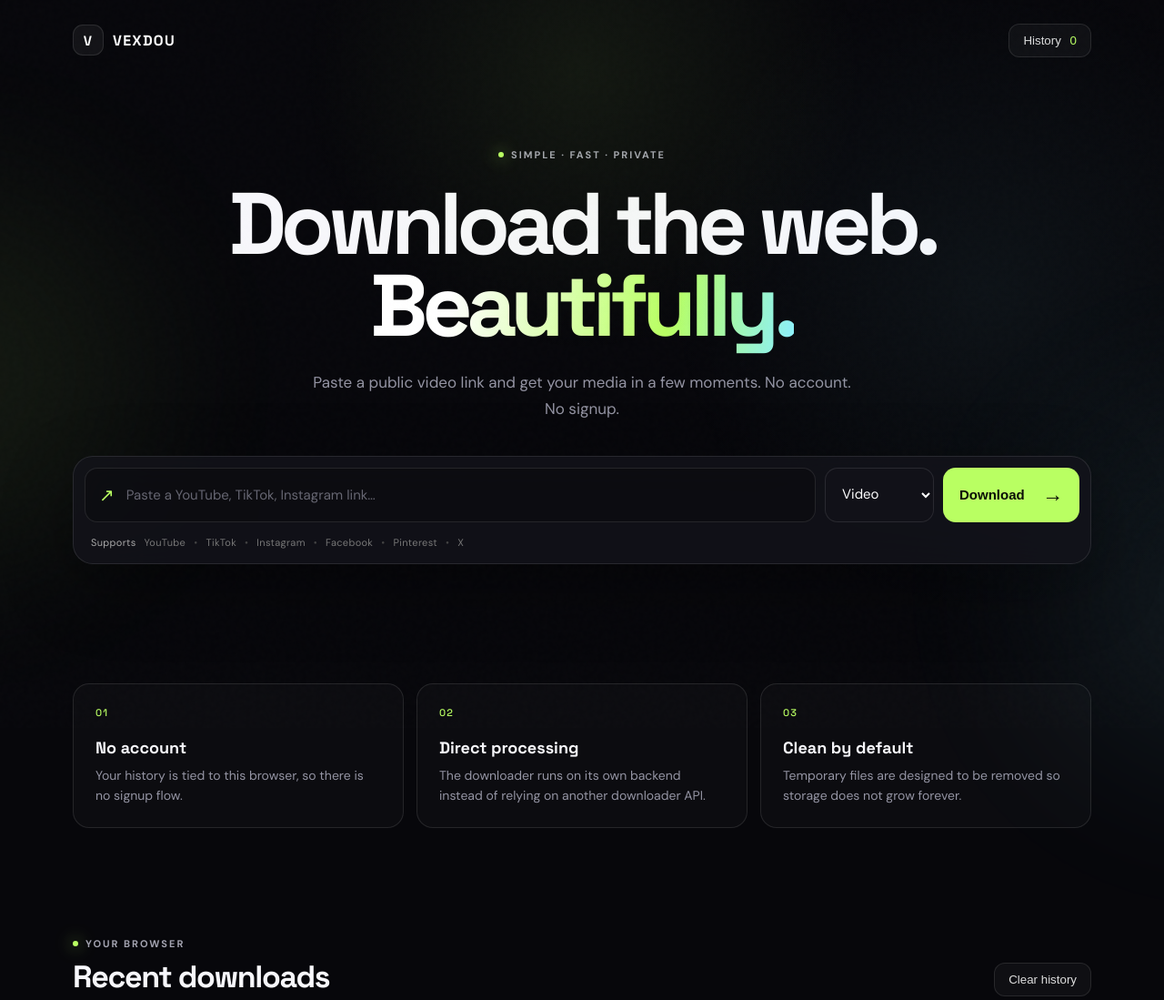
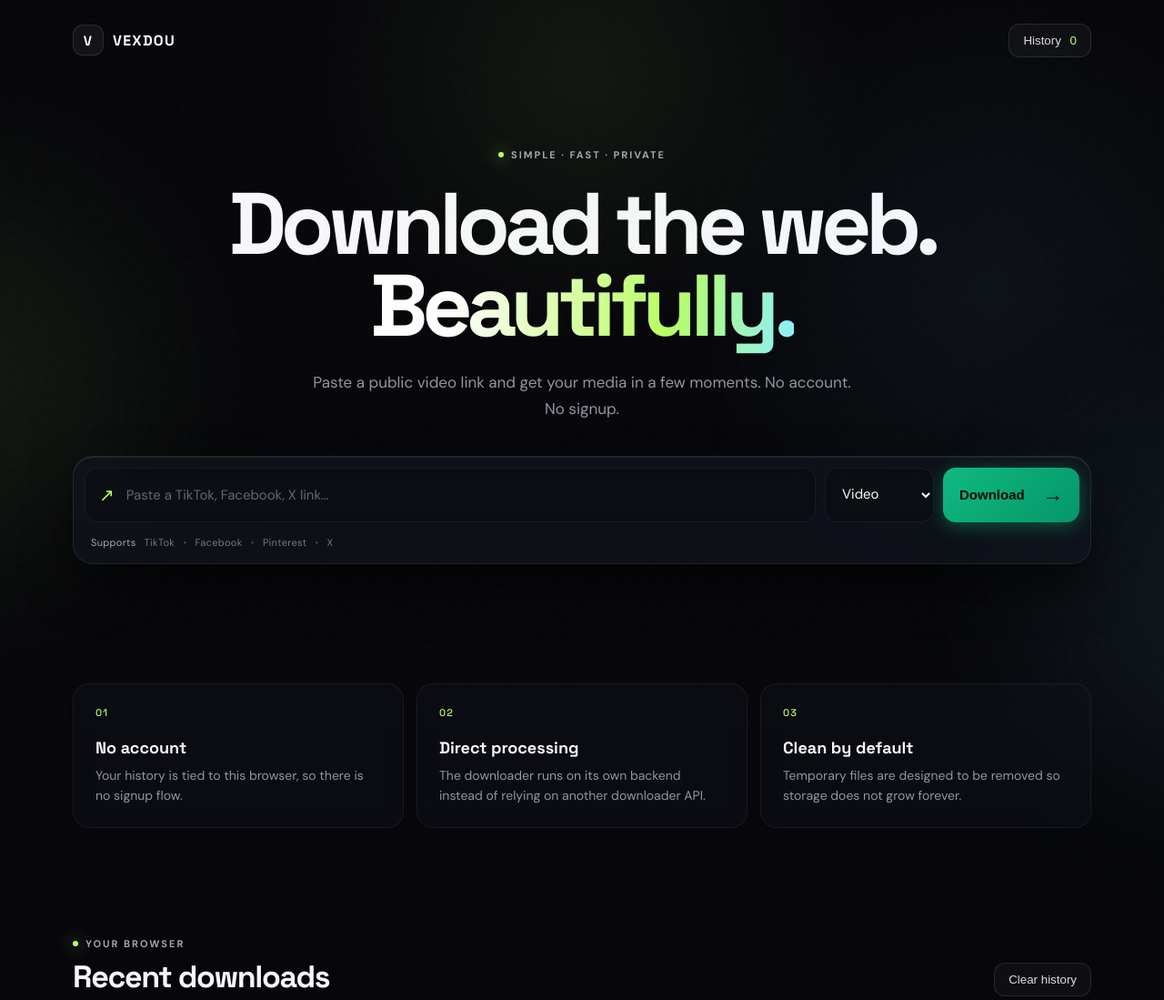
Before and after one commit to vexdou/Website, a FastAPI app: page / in a window 1280 px wide. Shown: the top 1099 px of the page at 91% size. Run offline with FastAPI, Linux system fonts and the light colour scheme; data that the repository does not hold is empty; some libraries are stand-ins or nearby versions.

Commit message:
Update index.html

```diff
--- a/templates/index.html
+++ b/templates/index.html
@@ -27,38 +27,38 @@
       <h1>Download the web.<br><em>Beautifully.</em></h1>
       <p class="hero-copy">Paste a public video link and get your media in a few moments. No account. No signup.</p>
 
-      <div class="downloader-card">
+      <div class="downloader-card" style="background: rgba(18, 22, 31, 0.65); backdrop-filter: blur(25px); -webkit-backdrop-filter: blur(25px); border: 1px solid rgba(255, 255, 255, 0.08); box-shadow: 0 25px 50px rgba(0,0,0,0.5), inset 0 1px 0 rgba(255,255,255,0.1);">
         <div class="input-row">
-          <div class="input-shell">
+          <div class="input-shell" style="background: rgba(10, 12, 16, 0.6); border: 1px solid rgba(255, 255, 255, 0.06); backdrop-filter: blur(10px);">
             <span class="link-icon">↗</span>
-            <input id="urlInput" type="url" autocomplete="off" placeholder="Paste a YouTube, TikTok, Instagram link…" />
+            <input id="urlInput" type="url" autocomplete="off" placeholder="Paste a TikTok, Facebook, X link…" />
             <button id="clearBtn" class="clear" hidden>×</button>
           </div>
-          <select id="kind">
+          <select id="kind" style="background: rgba(10, 12, 16, 0.6); border: 1px solid rgba(255, 255, 255, 0.06); color: #fff; backdrop-filter: blur(10px);">
             <option value="video">Video</option>
             <option value="audio">MP3</option>
           </select>
-          <button id="downloadBtn" class="download-btn"><span>Download</span><b>→</b></button>
+          <button id="downloadBtn" class="download-btn" style="background: linear-gradient(135deg, #10b981 0%, #059669 100%); box-shadow: 0 4px 20px rgba(16, 185, 129, 0.4);"><span>Download</span><b>→</b></button>
         </div>
         <div class="supported">
           <span>Supports</span>
-          <span>YouTube</span><i>•</i><span>TikTok</span><i>•</i><span>Instagram</span><i>•</i><span>Facebook</span><i>•</i><span>Pinterest</span><i>•</i><span>X</span>
+          <span>TikTok</span><i>•</i><span>Facebook</span><i>•</i><span>Pinterest</span><i>•</i><span>X</span>
         </div>
       </div>
 
       <div id="status" class="status" aria-live="polite"></div>
 
-      <!-- Active Video Preview Card (Marka uu video soo dego wuxuu ka muuqdaa halkaan) -->
-      <div id="previewCard" class="preview-card" style="display:none; margin-top: 24px; background: rgba(22, 27, 34, 0.8); border: 1px solid rgba(255, 255, 255, 0.1); border-radius: 16px; padding: 16px; backdrop-filter: blur(10px); text-align: left;">
+      <!-- Active Video Preview Card -->
+      <div id="previewCard" class="preview-card" style="display:none; margin-top: 24px; background: rgba(18, 22, 31, 0.75); border: 1px solid rgba(255, 255, 255, 0.08); border-radius: 20px; padding: 18px; backdrop-filter: blur(25px); -webkit-backdrop-filter: blur(25px); box-shadow: 0 20px 40px rgba(0,0,0,0.4); text-align: left;">
         <video id="videoPreview" controls playsinline style="width: 100%; max-height: 380px; border-radius: 12px; background: #000;"></video>
         <div id="previewMeta" style="margin-top: 12px;"></div>
       </div>
     </section>
 
     <section class="features wrap">
-      <article><div class="feature-icon">01</div><h3>No account</h3><p>Your history is tied to this browser, so there is no signup flow.</p></article>
-      <article><div class="feature-icon">02</div><h3>Direct processing</h3><p>The downloader runs on its own backend instead of relying on another downloader API.</p></article>
-      <article><div class="feature-icon">03</div><h3>Clean by default</h3><p>Temporary files are designed to be removed so storage does not grow forever.</p></article>
+      <article style="background: rgba(18, 22, 31, 0.4); border: 1px solid rgba(255, 255, 255, 0.06); backdrop-filter: blur(15px); border-radius: 18px;"><div class="feature-icon">01</div><h3>No account</h3><p>Your history is tied to this browser, so there is no signup flow.</p></article>
+      <article style="background: rgba(18, 22, 31, 0.4); border: 1px solid rgba(255, 255, 255, 0.06); backdrop-filter: blur(15px); border-radius: 18px;"><div class="feature-icon">02</div><h3>Direct processing</h3><p>The downloader runs on its own backend instead of relying on another downloader API.</p></article>
+      <article style="background: rgba(18, 22, 31, 0.4); border: 1px solid rgba(255, 255, 255, 0.06); backdrop-filter: blur(15px); border-radius: 18px;"><div class="feature-icon">03</div><h3>Clean by default</h3><p>Temporary files are designed to be removed so storage does not grow forever.</p></article>
     </section>
 
     <section id="historySection" class="history wrap">
@@ -73,11 +73,11 @@
   </main>
 
   <!-- Video Player Modal for History Playback -->
-  <div id="playerModal" class="modal" style="display:none; position:fixed; top:0; left:0; width:100%; height:100%; background:rgba(0,0,0,0.85); z-index:1000; align-items:center; justify-content:center; padding:20px;">
-    <div class="modal-content" style="background:#161b22; border:1px solid #30363d; padding:20px; border-radius:16px; max-width:500px; width:100%; position:relative;">
-      <button id="closeModal" class="close-modal" style="position:absolute; top:12px; right:12px; background:none; border:none; color:#fff; font-size:22px; cursor:pointer;">×</button>
-      <video id="modalVideo" controls playsinline style="width:100%; border-radius:12px; background:#000; margin-top:10px;"></video>
-      <h3 id="modalTitle" style="color:#fff; font-size:14px; margin-top:12px; word-break:break-all;"></h3>
+  <div id="playerModal" class="modal" style="display:none; position:fixed; top:0; left:0; width:100%; height:100%; background:rgba(7, 7, 11, 0.85); backdrop-filter: blur(15px); z-index:1000; align-items:center; justify-content:center; padding:20px;">
+    <div class="modal-content" style="background:rgba(18, 22, 31, 0.85); border:1px solid rgba(255, 255, 255, 0.1); padding:24px; border-radius:24px; max-width:500px; width:100%; position:relative; backdrop-filter: blur(25px); box-shadow: 0 25px 60px rgba(0,0,0,0.6);">
+      <button id="closeModal" class="close-modal" style="position:absolute; top:14px; right:14px; background:rgba(255,255,255,0.08); border:none; color:#fff; width:32px; height:32px; border-radius:50%; font-size:18px; cursor:pointer; display:flex; align-items:center; justify-content:center;">×</button>
+      <video id="modalVideo" controls playsinline style="width:100%; border-radius:14px; background:#000; margin-top:10px;"></video>
+      <h3 id="modalTitle" style="color:#fff; font-size:14px; margin-top:14px; word-break:break-all;"></h3>
     </div>
   </div>
 
```
